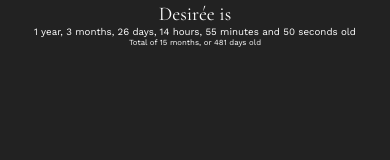
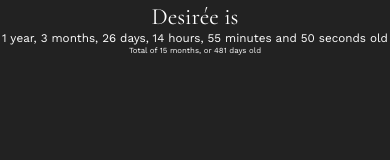
Before and after one commit to qwertyman1/fricke.desi, a plain HTML site: page index.html in a window 390 px wide. Drawn offline with nearby package versions, Linux system fonts and the light colour scheme; no server answers.

Commit message:
Coninuing testing font sizes mobile.

```diff
--- a/index.html
+++ b/index.html
@@ -8,7 +8,7 @@
             margin: 0;
             padding: 0;
             font-size: 14px;
-            font-size: 1vw;
+            font-size: 2vw;
         }
         body {
             background: #222;
@@ -24,18 +24,18 @@
         }
 
         h1 {
-            font-size: 5em;
+            font-size: 3em;
             margin: 0.4vw 0 0.2vw 0;
             font-family: 'Cormorant', serif;
         }
 
         h2 {
-            font-size: 2.5em;
+            font-size: 1.5em;
             margin: 0.2vw 0;
         }
 
         h3 {
-            font-size: 2em;
+            font-size: 1em;
             margin: 0.2vw 0;
         }
 
```
